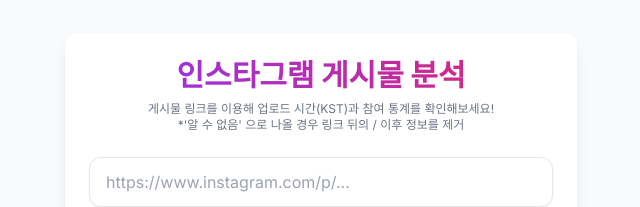
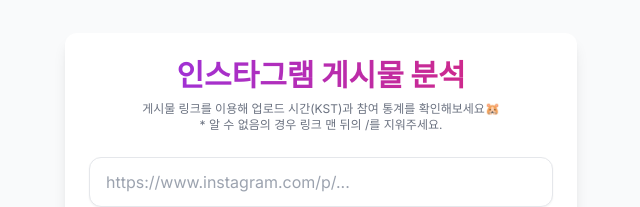
Before and after one commit to eelrkdud-creator/insta2, a Next.js app: page / in a window 1280 px wide. Shown: the part 236-443 px from the top of the page, without its empty margins (319-959 px from the left). Built offline with nearby package versions, Linux system fonts and the light colour scheme.

Commit message:
Update page.tsx

```diff
--- a/app/page.tsx
+++ b/app/page.tsx
@@ -41,8 +41,8 @@
                         인스타그램 게시물 분석
                     </h1>
                     <p className="text-xs text-gray-500">
-                        게시물 링크를 이용해 업로드 시간(KST)과 참여 통계를 확인해보세요!<br />
-                        *'알 수 없음' 으로 나올 경우 링크 뒤의 / 이후 정보를 제거
+                        게시물 링크를 이용해 업로드 시간(KST)과 참여 통계를 확인해보세요🐹<br />
+                        * 알 수 없음의 경우 링크 맨 뒤의 /를 지워주세요.
                     </p>
                 </div>
 
```
